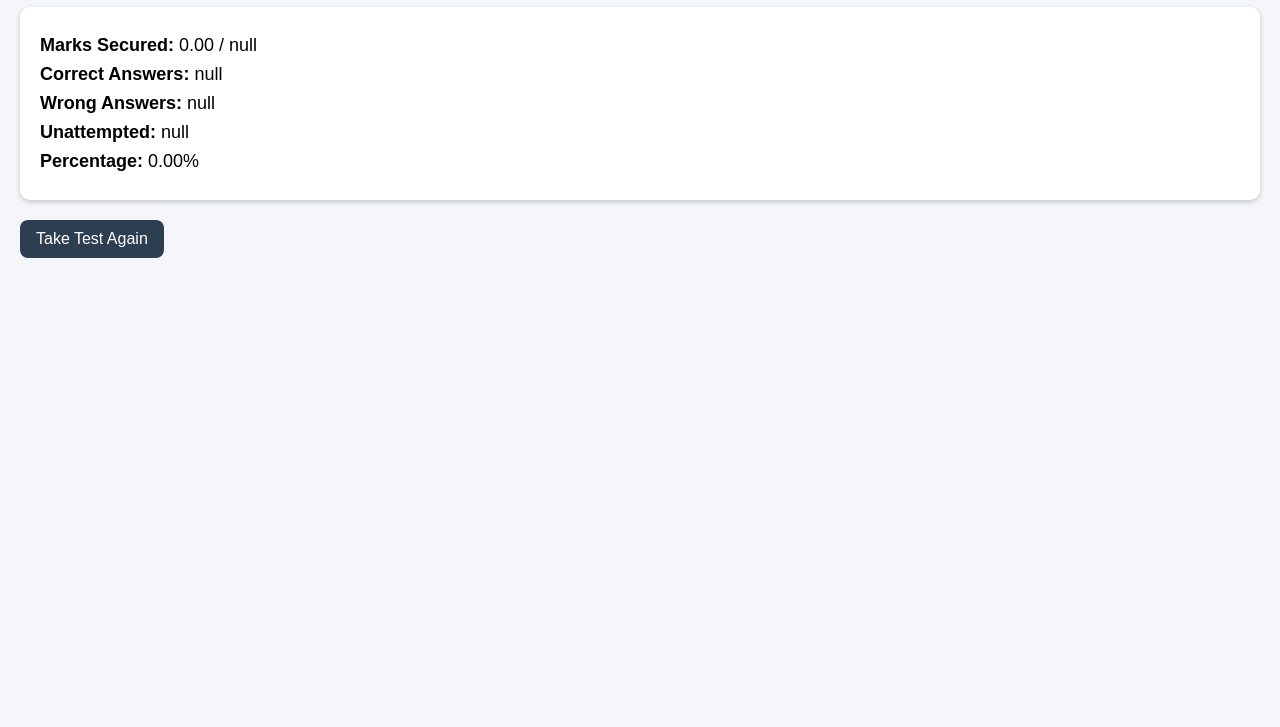
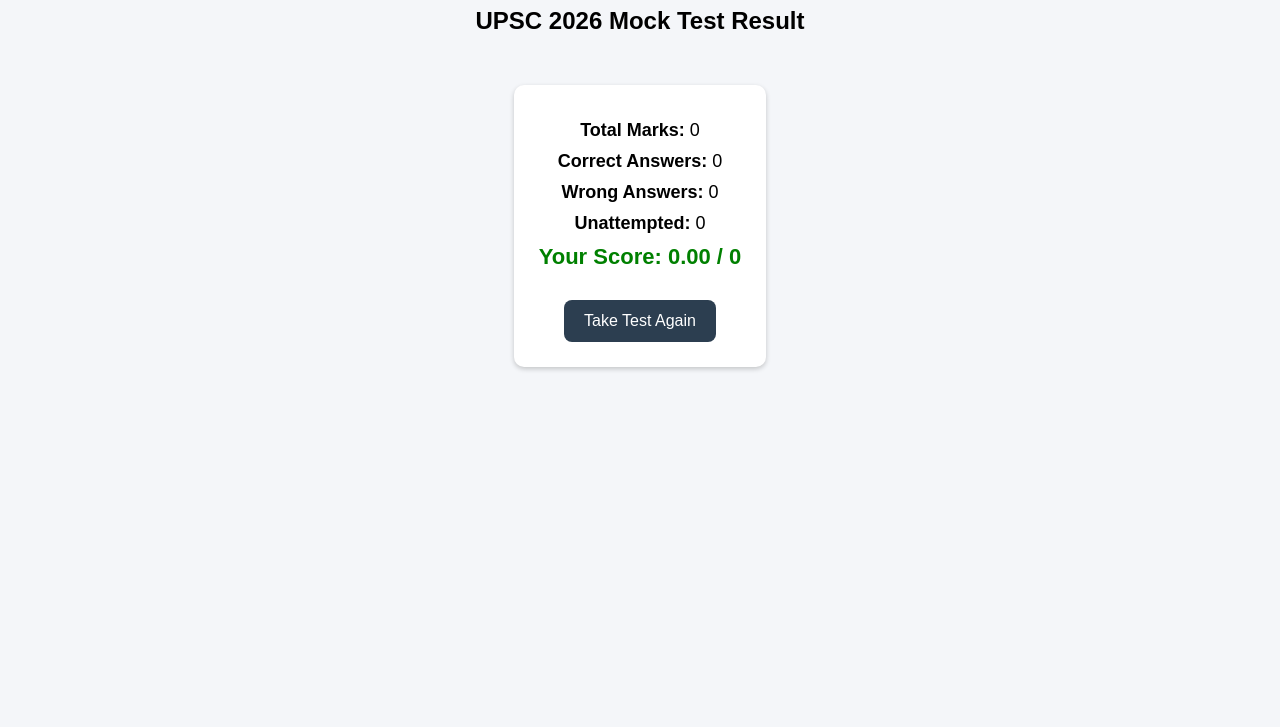
Before and after one commit to inazuma467-tech/Mantra-academy-, a plain HTML site: page result.html in a window 1280 px wide. Shown: the part 73-800 px from the top of the page. Drawn offline with Linux system fonts and the light colour scheme.

Commit message:
Update result.html

```diff
--- a/result.html
+++ b/result.html
@@ -2,43 +2,47 @@
 <html lang="en">
 <head>
   <meta charset="UTF-8">
-  <title>Mantra Academy - Results</title>
+  <title>Mantra Academy - Result</title>
   <style>
-    body { font-family: Arial, sans-serif; margin: 20px; background: #f4f6f9; }
+    body { font-family: Arial, sans-serif; margin: 20px; background: #f4f6f9; text-align: center; }
     h1 { color: #2c3e50; }
-    #resultBox { padding: 20px; background: #fff; border-radius: 10px;
-      box-shadow: 0 2px 5px rgba(0,0,0,0.2); margin-bottom: 20px; }
-    p { font-size: 18px; margin: 8px 0; }
-    a { display: inline-block; padding: 10px 16px; background: #2c3e50;
-      color: #fff; border-radius: 8px; text-decoration: none; }
-    a:hover { background: #1a252f; }
+    .result-box { background: #fff; padding: 25px; border-radius: 10px;
+      display: inline-block; box-shadow: 0 2px 5px rgba(0,0,0,0.2); margin-top: 30px; }
+    p { font-size: 18px; margin: 10px 0; }
+    .score { font-size: 22px; font-weight: bold; color: green; }
+    .btn { display: inline-block; margin-top: 20px; padding: 12px 20px;
+      background: #2c3e50; color: #fff; text-decoration: none;
+      border-radius: 8px; transition: background 0.3s; }
+    .btn:hover { background: #1a252f; }
   </style>
 </head>
 <body>
-  <h1>Test Results</h1>
-  <div id="resultBox"></div>
-  <a href="index.html">Take Test Again</a>
+  <h1>Mantra Academy</h1>
+  <h2>UPSC 2026 Mock Test Result</h2>
+
+  <div class="result-box">
+    <p><b>Total Marks:</b> <span id="total"></span></p>
+    <p><b>Correct Answers:</b> <span id="correct"></span></p>
+    <p><b>Wrong Answers:</b> <span id="wrong"></span></p>
+    <p><b>Unattempted:</b> <span id="unattempted"></span></p>
+    <p class="score">Your Score: <span id="score"></span></p>
+    <a href="index.html" class="btn">Take Test Again</a>
+  </div>
 
   <script>
-    // Get data
-    let score       = JSON.parse(localStorage.getItem("score"));
-    let total       = JSON.parse(localStorage.getItem("total"));
-    let correct     = JSON.parse(localStorage.getItem("correct"));
-    let wrong       = JSON.parse(localStorage.getItem("wrong"));
-    let unattempted = JSON.parse(localStorage.getItem("unattempted"));
+    // Fetch values from localStorage
+    const score = parseFloat(localStorage.getItem("score")) || 0;
+    const total = parseInt(localStorage.getItem("total")) || 0;
+    const correct = parseInt(localStorage.getItem("correct")) || 0;
+    const wrong = parseInt(localStorage.getItem("wrong")) || 0;
+    const unattempted = parseInt(localStorage.getItem("unattempted")) || 0;
 
-    if (score === null) score = 0;
-
-    let percentage = total > 0 ? (score / total) * 100 : 0;
-
-    document.getElementById("resultBox").innerHTML = `
-      <p><b>Marks Secured:</b> ${score.toFixed(2)} / ${total}</p>
-      <p><b>Correct Answers:</b> ${correct}</p>
-      <p><b>Wrong Answers:</b> ${wrong}</p>
-      <p><b>Unattempted:</b> ${unattempted}</p>
-      <p><b>Percentage:</b> ${percentage.toFixed(2)}%</p>
-    `;
+    // Show results
+    document.getElementById("score").textContent = score.toFixed(2) + " / " + total;
+    document.getElementById("total").textContent = total;
+    document.getElementById("correct").textContent = correct;
+    document.getElementById("wrong").textContent = wrong;
+    document.getElementById("unattempted").textContent = unattempted;
   </script>
 </body>
-
 </html>
```
